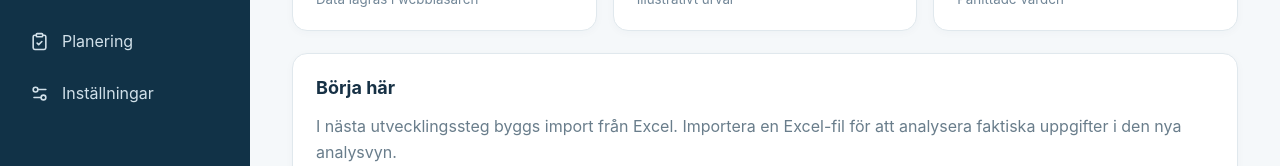
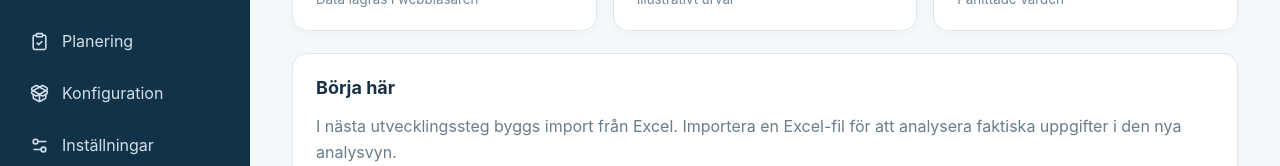
Before and after one commit to erland/pwa-utvecklingsanalys, a React (Vite) app: page / in a window 1280 px wide. Shown: the part 393-559 px from the top of the page. Built offline with nearby package versions, Linux system fonts and the light colour scheme.

Commit message:
feat(config): open configuration management from navigation

```diff
--- a/src/App.tsx
+++ b/src/App.tsx
@@ -1,13 +1,14 @@
+import ConfigurationView from './config/ConfigurationView';
 import PlanningView from './planning/PlanningView';
 import AllocationsView from './allocations/AllocationsView';
 import RelationsView from './domain/RelationsView';
 import AnalyticsView from './analytics/AnalyticsView';
 import ImportGuide from './import/ImportGuide';
 import {useEffect,useState} from 'react';
-import {Activity,BarChart3,FileSpreadsheet,Settings2,ShieldCheck,Layers3,GitBranch,ChartPie,ClipboardCheck} from 'lucide-react';
+import {Activity,BarChart3,FileSpreadsheet,Settings2,ShieldCheck,Layers3,GitBranch,ChartPie,ClipboardCheck,PackageOpen} from 'lucide-react';
 import {DEMO_UNITS,aggregate,type AnalysisProject,type ViewId} from './model';
 import{loadProject,saveProject}from './storage';
-const nav: {id:ViewId;label:string;icon:typeof Activity}[]=[{id:'overview',label:'Översikt',icon:Activity},{id:'import',label:'Import',icon:FileSpreadsheet},{id:'analysis',label:'Analys',icon:BarChart3},{id:'groups',label:'Grupper',icon:Layers3},{id:'relations',label:'Relationer',icon:GitBranch},{id:'allocations',label:'Fördelningar',icon:ChartPie},{id:'planning',label:'Planering',icon:ClipboardCheck},{id:'settings',label:'Inställningar',icon:Settings2}];
+const nav: {id:ViewId;label:string;icon:typeof Activity}[]=[{id:'overview',label:'Översikt',icon:Activity},{id:'import',label:'Import',icon:FileSpreadsheet},{id:'analysis',label:'Analys',icon:BarChart3},{id:'groups',label:'Grupper',icon:Layers3},{id:'relations',label:'Relationer',icon:GitBranch},{id:'allocations',label:'Fördelningar',icon:ChartPie},{id:'planning',label:'Planering',icon:ClipboardCheck},{id:'configuration',label:'Konfiguration',icon:PackageOpen},{id:'settings',label:'Inställningar',icon:Settings2}];
 const fmt=(n:number)=>new Intl.NumberFormat('sv-SE').format(n);
 export default function App(){
  const[analysisRefresh,setAnalysisRefresh]=useState(0);const[view,setView]=useState<ViewId>('overview');const[project,setProject]=useState<AnalysisProject|null>(null);const[storageError,setStorageError]=useState('');
@@ -22,6 +23,7 @@ export default function App(){
  {view==='relations'&&<RelationsView/>}
  {view==='allocations'&&<AllocationsView/>}
  {view==='planning'&&<PlanningView/>}
+ {view==='configuration'&&<ConfigurationView/>}
  {view==='groups'&&<><div className="eyebrow">GRUPPERINGAR</div><h1>Gruppera utvecklingsområden</h1><section className="panel"><p>Analysdemot innehåller två exempelgrupper. Redigering, sparande och alternativa grupperingsmodeller ingår i ett senare utvecklingssteg.</p><div className="cards two">{['Grupp 1','Grupp 2'].map(g=><div className="metric" key={g}><b>{g}</b>{DEMO_UNITS.filter(x=>x.group===g).map(x=><small key={x.id}>{x.id}</small>)}</div>)}</div><button className="primary" onClick={()=>{setView('analysis')}}>Visa i analysen</button></section></>}
  {view==='settings'&&<><div className="eyebrow">PROJEKT</div><h1>Inställningar</h1><section className="panel"><h2>Projektnamn</h2><label htmlFor="project-name">Namn på lokalt projekt</label><input id="project-name" value={project?.name??''} disabled={!project} onChange={e=>{void updateName(e.target.value)}}/><p className="notice">Projektet lagras lokalt i IndexedDB. Säkerhetskopiering och konfigurationsexport kommer i senare utvecklingssteg.</p></section></>}
  </main><footer>Utvecklingsanalys · DEV-005 · Demodata är syntetisk</footer></div></div>
```
